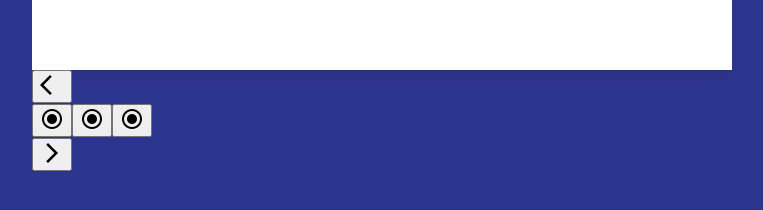
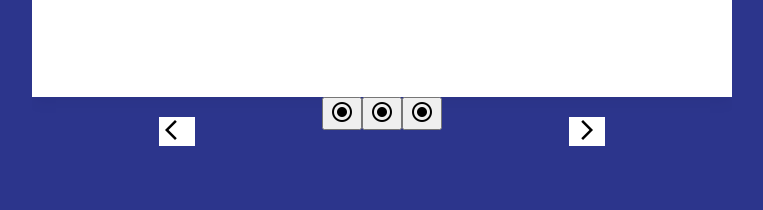
Before and after one commit to Gdansklol/carousel-01, a React (Create React App) app: page / in a window 1280 px wide. Shown: the part 524-734 px from the top of the page, without its empty margins (258-1021 px from the left). Built offline with nearby package versions, Linux system fonts and the light colour scheme.

Commit message:
keeping on index.css btn arrows

```diff
--- a/src/index.css
+++ b/src/index.css
@@ -47,8 +47,22 @@ body {
   padding: 0 20px 0 20px;
   white-space: normal;
   color: #626b7b;
+}
 
+.carousel-buttons {
+  display: flex;
+  justify-content: space-evenly;
 }
+
+.button-arrow {
+  background: white;
+  border: none;
+  cursor: pointer;
+  margin-top: 20px;
+}
+
+
+
 
 /* body {
   margin: 0;
```
